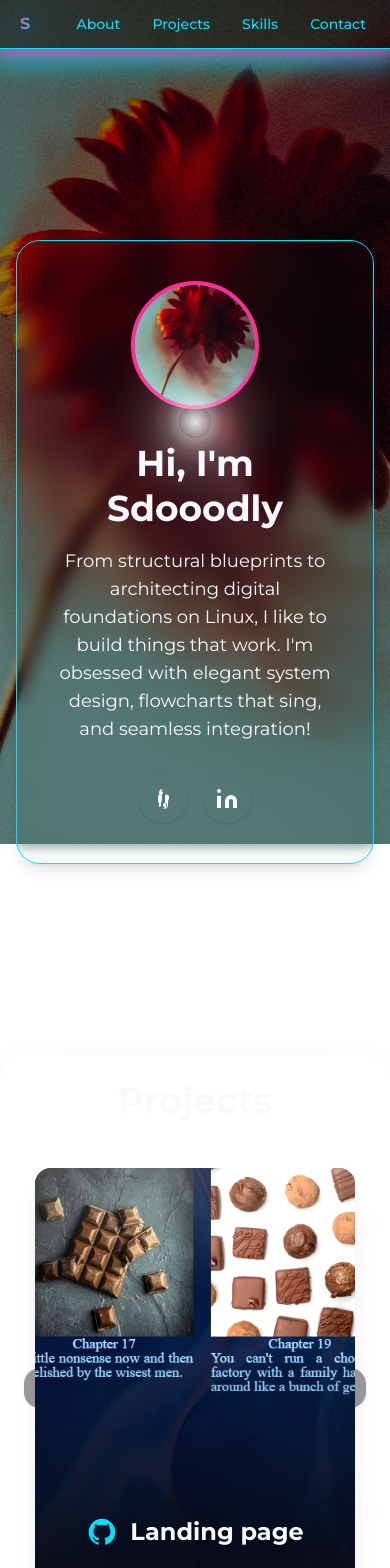
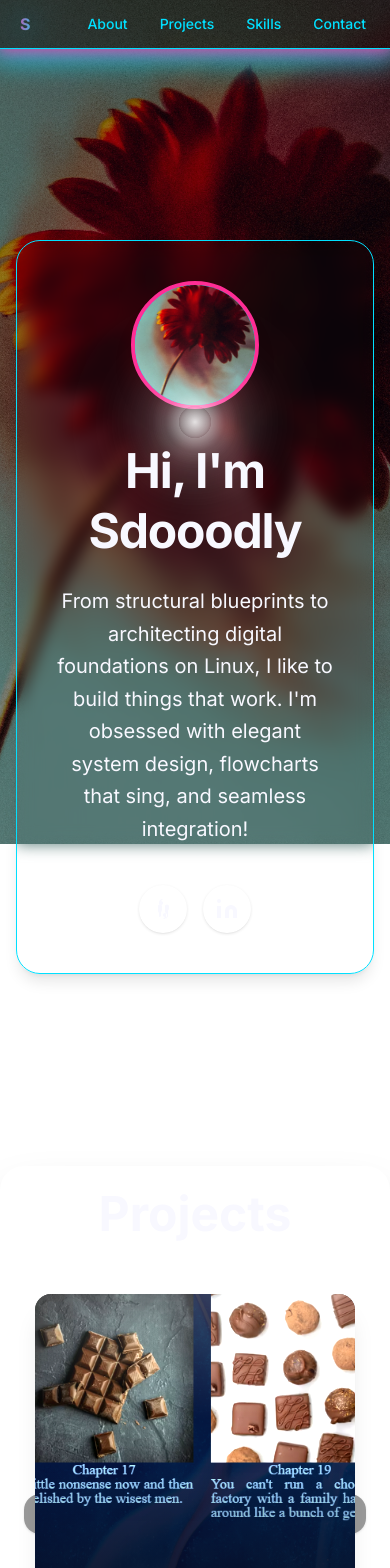
Before and after one commit to sdooodly/sdooodly.github.io, a React (Create React App) app: page / in a window 390 px wide. Shown: the top 1568 px of the page. Built offline with nearby package versions, Linux system fonts and the light colour scheme.

Commit message:
formatiing

```diff
--- a/public/index.html
+++ b/public/index.html
@@ -24,7 +24,7 @@
       work correctly both with client-side routing and a non-root public URL.
       Learn how to configure a non-root public URL by running `npm run build`.
     -->
-    <title>Engineer</title>
+    <title>Sdooodly</title>
     <!-- Tailwind CSS CDN - for quick setup, replace with proper build process later -->
     <script src="https://cdn.tailwindcss.com"></script>
     <script>
@@ -65,8 +65,8 @@
         },
       }
     </script>
-    <!-- Google Fonts: Montserrat for all text -->
-    <link href="https://fonts.googleapis.com/css2?family=Montserrat:wght@400;500;600;700&display=swap" rel="stylesheet">
+    <!-- Google Fonts: Inter for all text -->
+    <link href="https://fonts.googleapis.com/css2?family=Inter:wght@400;500;600;700&display=swap" rel="stylesheet">
     <style>
       :root {
         --color-background: #0A0A0A;
@@ -84,9 +84,9 @@
         --color-text: #181818;
         --color-glass: rgba(255,255,255,0.18);
       }
-      /* Apply Montserrat font globally */
+      /* Apply Inter font globally */
       body, h1, h2, h3, h4, h5, h6 {
-        font-family: 'Montserrat', sans-serif;
+        font-family: 'Inter', sans-serif;
       }
     </style>
   </head>
--- a/src/components/ContactSection.js
+++ b/src/components/ContactSection.js
@@ -34,7 +34,7 @@ const ContactSection = () => {
   return (
     <section id="contact" className="py-16 md:py-24 relative overflow-visible mt-20">
       <div className="relative z-10 bg-glass/80 backdrop-blur-glass shadow-lg rounded-3xl p-10 md:p-20 text-center flex flex-col items-center">
-        <h2 className="text-4xl font-bold mb-8 text-text">Get in touch!</h2>
+        <h2 className="text-5xl font-extrabold mb-12 text-text/90 font-inter">Get in touch!</h2>
         <div className="flex flex-row gap-10 justify-center items-center mb-10">
           <a
             href="https://www.linkedin.com/in/gayathri-gireesh-sujatha-3606ba189"
@@ -75,7 +75,7 @@ const ContactSection = () => {
             value={form.name}
             onChange={handleChange}
             placeholder="Your Name"
-            className="px-4 py-3 rounded-lg bg-black/50 text-text placeholder:text-accent2 focus:outline-none focus:ring-2 focus:ring-accent2"
+            className="px-5 py-4 rounded-lg bg-black/50 text-lg text-text/90 placeholder:text-accent2/70 focus:outline-none focus:ring-2 focus:ring-accent2 font-inter"
             required
           />
           <input
@@ -84,7 +84,7 @@ const ContactSection = () => {
             value={form.email}
             onChange={handleChange}
             placeholder="Your Email"
-            className="px-4 py-3 rounded-lg bg-black/50 text-text placeholder:text-accent2 focus:outline-none focus:ring-2 focus:ring-accent2"
+            className="px-5 py-4 rounded-lg bg-black/50 text-lg text-text/90 placeholder:text-accent2/70 focus:outline-none focus:ring-2 focus:ring-accent2 font-inter"
             required
           />
           <textarea
@@ -92,7 +92,7 @@ const ContactSection = () => {
             value={form.message}
             onChange={handleChange}
             placeholder="Your Message"
-            className="px-4 py-3 rounded-lg bg-black/50 text-text placeholder:text-accent2 focus:outline-none focus:ring-2 focus:ring-accent2 min-h-[120px]"
+            className="px-5 py-4 rounded-lg bg-black/50 text-lg text-text/90 placeholder:text-accent2/70 focus:outline-none focus:ring-2 focus:ring-accent2 min-h-[120px] font-inter"
             required
           />
           <button
--- a/src/components/HeroSection.js
+++ b/src/components/HeroSection.js
@@ -16,13 +16,11 @@ const HeroSection = () => (
         />
       </div>
       <div className="text-center md:text-left max-w-2xl">
-        <h1 className="text-4xl md:text-6xl font-extrabold mb-4 leading-tight text-text">
+        <h1 className="text-5xl md:text-7xl font-extrabold mb-6 leading-tight tracking-tight text-text/90 font-inter">
           Hi, I'm <span>Sdooodly</span>
         </h1>
-        <p className="text-lg md:text-xl text-text mb-8">
+        <p className="text-xl md:text-2xl text-text/80 mb-10 leading-relaxed font-inter">
         From structural blueprints to architecting digital foundations on Linux, I like to build things that work. I'm obsessed with elegant system design, flowcharts that sing, and seamless integration!
-
-
         </p>
         <div className="flex justify-center md:justify-start space-x-4">
           {socialLinks.map((link) => (
--- a/src/components/ProjectsSection.js
+++ b/src/components/ProjectsSection.js
@@ -138,7 +138,7 @@ const ProjectsSection = () => {
   return (
     <section id="projects" className="py-16 md:py-24 relative overflow-visible mt-20">
       <div className="relative z-10 bg-glass/80 backdrop-blur-glass shadow-2xl rounded-3xl p-6 md:p-16 overflow-hidden">
-        <h2 className="text-4xl font-bold text-center mb-12 text-text">Projects</h2>
+        <h2 className="text-5xl font-extrabold text-center mb-14 text-text/90 font-inter">Projects</h2>
         <div
           className="flex items-center justify-center gap-4 mb-8 select-none"
           onMouseEnter={handleMouseEnter}
@@ -218,7 +218,7 @@ const ProjectsSection = () => {
                         <path d="M12 2C6.477 2 2 6.484 2 12.021c0 4.428 2.865 8.186 6.839 9.504.5.092.682-.217.682-.482 0-.237-.009-.868-.014-1.703-2.782.605-3.369-1.342-3.369-1.342-.454-1.157-1.11-1.465-1.11-1.465-.908-.62.069-.608.069-.608 1.004.07 1.532 1.032 1.532 1.032.892 1.53 2.341 1.088 2.91.832.092-.647.35-1.088.636-1.339-2.22-.253-4.555-1.113-4.555-4.951 0-1.093.39-1.987 1.029-2.686-.103-.253-.446-1.272.098-2.65 0 0 .84-.27 2.75 1.025A9.564 9.564 0 0112 6.844c.85.004 1.705.115 2.504.337 1.909-1.295 2.748-1.025 2.748-1.025.546 1.378.202 2.397.1 2.65.64.699 1.028 1.593 1.028 2.686 0 3.847-2.338 4.695-4.566 4.944.359.309.678.919.678 1.852 0 1.336-.012 2.415-.012 2.744 0 .268.18.579.688.481C19.138 20.204 22 16.447 22 12.021 22 6.484 17.523 2 12 2z" />
                       </svg>
                     </a>
-                    <h3 className="text-2xl font-bold text-text text-center drop-shadow-lg mb-0" style={{ zIndex: 2 }}>{project.title}</h3>
+                    <h3 className="text-3xl font-bold text-text/90 text-center drop-shadow-lg mb-0 font-inter">{project.title}</h3>
                   </div>
                 </div>
               );
--- a/src/components/RoadmapSection.js
+++ b/src/components/RoadmapSection.js
@@ -3,7 +3,7 @@ import React, { useRef, useEffect, useState } from 'react';
 const roadmap = [
   {
     period: '2014 - 2018',
-    role: 'Undergraduate in Civil Engineering',
+    role: 'B.E. Civil Engineering',
     org: 'LBS Institute of Technology',
     icon: (
       <svg className="w-8 h-8 text-accent2" fill="none" stroke="currentColor" strokeWidth="2" viewBox="0 0 24 24"><path d="M12 2v20m0 0l-4-4m4 4l4-4" /></svg>
@@ -103,7 +103,7 @@ const RoadmapSection = () => {
     <section id="roadmap" className="py-16 md:py-24 relative overflow-visible mt-20">
       <div className="relative z-10 bg-glass/80 backdrop-blur-glass shadow-lg rounded-3xl p-8 md:p-16 max-w-3xl mx-auto overflow-visible" ref={containerRef}>
         <ParallaxShapes />
-        <h2 className="text-3xl md:text-4xl font-bold mb-10 md:mb-12 text-center text-text">Roadmap</h2>
+        <h2 className="text-5xl md:text-5xl font-extrabold mb-14 md:mb-16 text-center text-text/90 font-inter">Roadmap</h2>
         <div className="relative flex flex-col items-center">
           {/* Animated vertical line */}
           <div className="absolute left-1/2 top-0 h-full w-1 bg-gradient-to-b from-accent2/60 to-accent3/30 rounded-full -translate-x-1/2 z-0 overflow-hidden">
@@ -135,8 +135,8 @@ const RoadmapSection = () => {
                     className={`md:w-1/2 flex flex-col items-${isLeft ? 'start' : 'end'} md:items-${isLeft ? 'start' : 'end'} px-0 md:px-8 py-2 md:py-4 transition-all duration-700 ${visible[i] ? 'opacity-100 translate-y-0' : 'opacity-0 translate-y-8'} ${isLeft ? 'md:text-left' : 'md:text-right'} text-center`}
                   >
                     <div className="text-accent2 font-semibold text-base md:text-lg mb-1">{item.period}</div>
-                    <div className="text-lg md:text-xl font-bold text-text mb-1">{item.role}</div>
-                    <div className="text-text/70 text-sm md:text-base font-medium">{item.org}</div>
+                    <div className="text-lg md:text-xl font-bold text-text/90 mb-1 font-inter">{item.role}</div>
+                    <div className="text-text/70 text-base md:text-lg font-medium mb-2">{item.org}</div>
                   </div>
                 </li>
               );
--- a/src/components/SkillsSection.js
+++ b/src/components/SkillsSection.js
@@ -4,12 +4,12 @@ import { skills } from '../data/skills';
 const SkillsSection = () => (
   <section id="skills" className="py-16 md:py-24 relative overflow-visible mt-20">
     <div className="relative z-10 bg-glass/80 backdrop-blur-glass border border-accent2 shadow-lg rounded-3xl p-10 md:p-20">
-      <h2 className="text-4xl font-bold text-center mb-12 text-text">Skills</h2>
+      <h2 className="text-5xl font-extrabold text-center mb-14 text-text/90 font-inter">Skills</h2>
       <div className="grid grid-cols-1 md:grid-cols-2 lg:grid-cols-3 xl:grid-cols-4 gap-8">
         {Object.entries(skills).map(([category, items]) => (
           <div key={category} className="bg-glass/80 backdrop-blur-glass border border-accent2 rounded-xl shadow-lg p-6 transform hover:scale-105 transition-transform duration-300">
-            <h3 className="text-2xl font-semibold text-text mb-4 border-b border-accent2 pb-2">{category}</h3>
-            <ul className="list-disc list-inside text-accent2 space-y-2">
+            <h3 className="text-2xl md:text-3xl font-bold text-text/90 mb-5 border-b border-accent2 pb-2 font-inter">{category}</h3>
+            <ul className="list-disc list-inside text-lg text-accent2/90 space-y-3">
               {items.map((item, index) => (
                 <li key={index} className="flex items-center">
                   <svg className="w-4 h-4 text-accent2 mr-2" fill="currentColor" viewBox="0 0 24 24">
```
